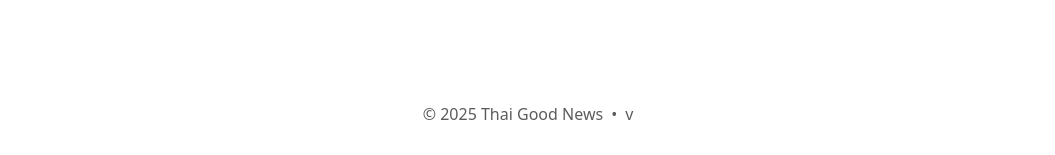
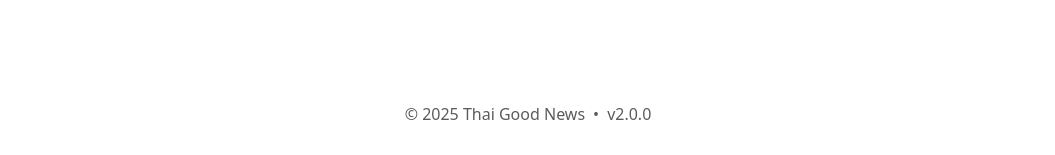
Before and after one commit to dnatisdale/thai-good-news-pwa, a React (Vite) app: page /about in a window 1280 px wide. Shown: the part 642-797 px from the top of the page, without its empty margins (112-1167 px from the left). Built offline with nearby package versions, Linux system fonts and the light colour scheme.

Commit message:
version issue
hope these fixes work

```diff
--- a/src/components/Footer.tsx
+++ b/src/components/Footer.tsx
@@ -1,9 +1,11 @@
+import { APP_VERSION } from '@/version';
+
 export default function Footer() {
   return (
     <footer className="py-8 text-center opacity-70">
       © {new Date().getFullYear()} Thai Good News
       <span className="mx-2">•</span>
-      v{(globalThis as any).__APP_VERSION__}
+      v{APP_VERSION}
     </footer>
   );
 }
--- /dev/null
+++ b/src/version.ts
@@ -0,0 +1,4 @@
+// Always works: import version from package.json at build-time
+import pkg from '../package.json';
+
+export const APP_VERSION = pkg.version as string;
```
